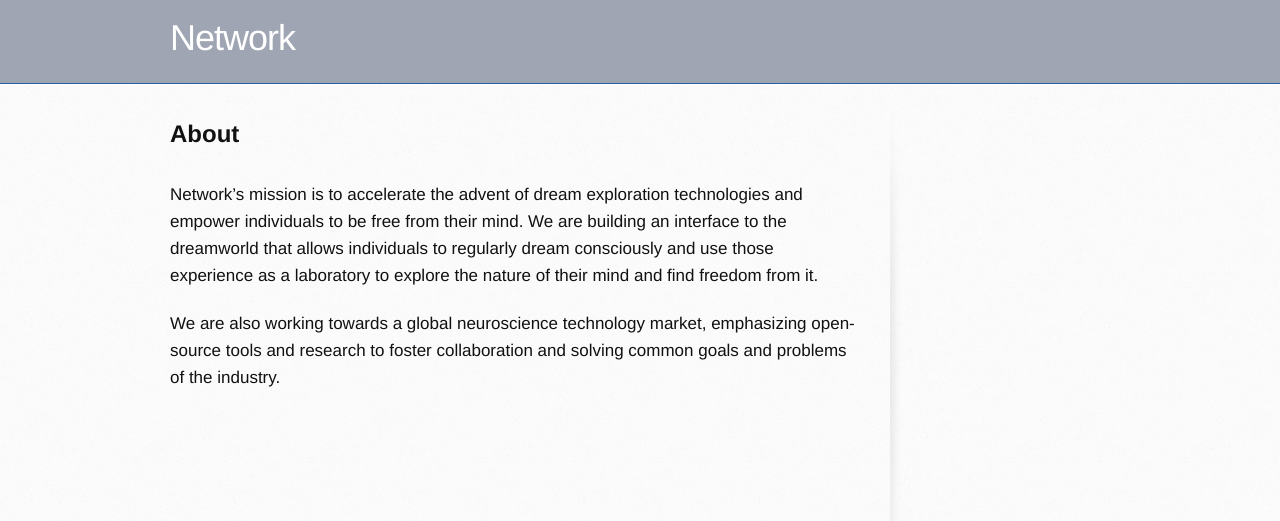
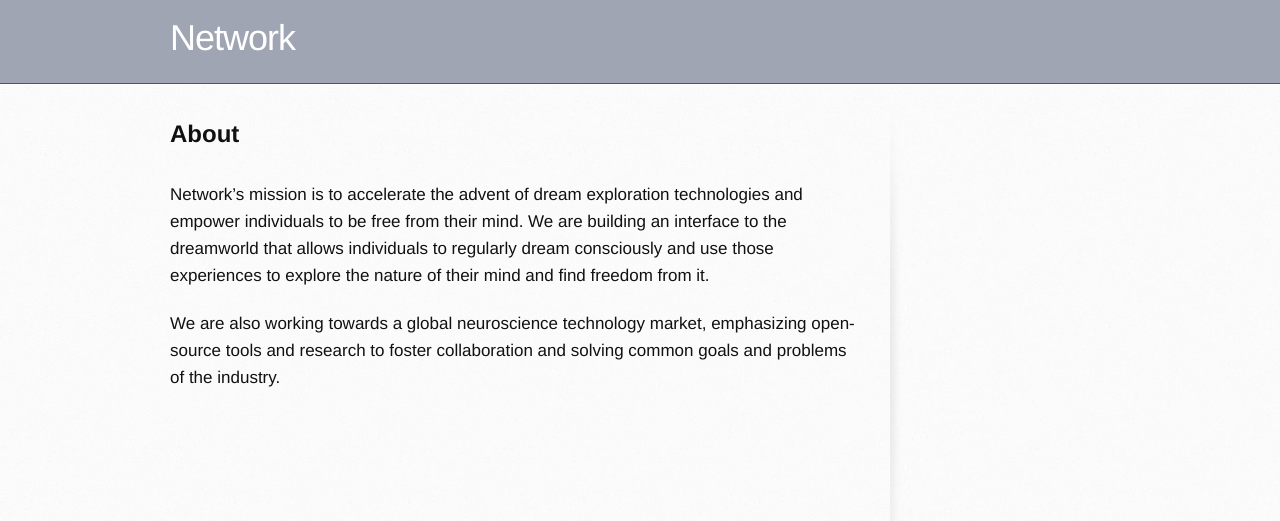
Before and after one commit to networkf/network.github.io, a Jekyll site: the page built from about.md, in a window 1280 px wide. Shown: the top 521 px of the page. Built offline with Jekyll 4.4.1, drawn with Linux system fonts in a browser that asks for light colours; some web fonts are replaced; our own code applies the rules of GitHub Pages for plain Markdown files; the repository's description, which GitHub fills in, is left out.

Commit message:
Update about.md

```diff
--- a/about.md
+++ b/about.md
@@ -9,6 +9,6 @@ layout: default
 <b><font size="5">About</font></b>
 <br>
 <br>
-Network's mission is to accelerate the advent of dream exploration technologies and empower individuals to be free from their mind. We are building an interface to the dreamworld that allows individuals to regularly dream consciously and use those experience as a laboratory to explore the nature of their mind and find freedom from it.
+Network's mission is to accelerate the advent of dream exploration technologies and empower individuals to be free from their mind. We are building an interface to the dreamworld that allows individuals to regularly dream consciously and use those experiences to explore the nature of their mind and find freedom from it.
 
 We are also working towards a global neuroscience technology market, emphasizing open-source tools and research to foster collaboration and solving common goals and problems of the industry.
```
